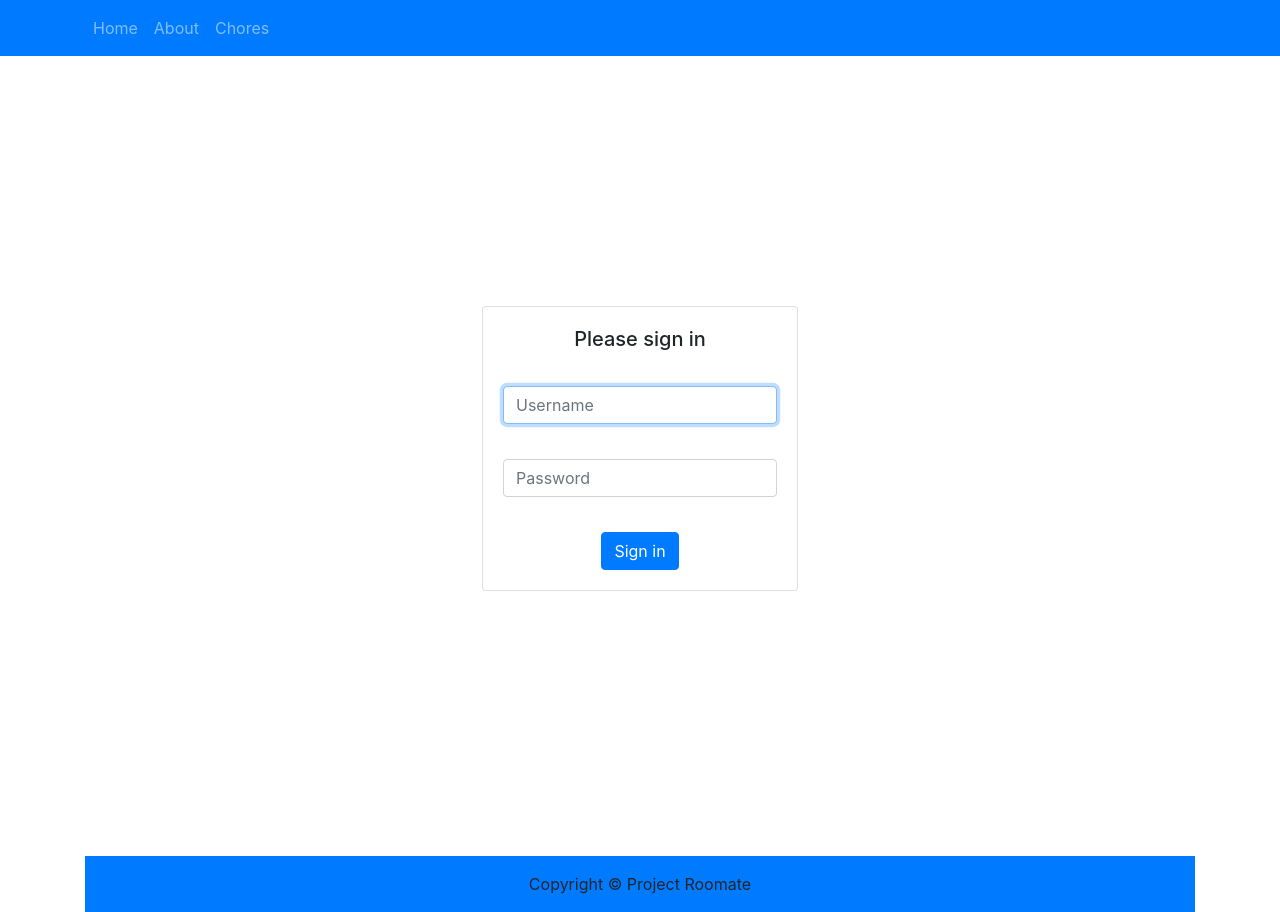
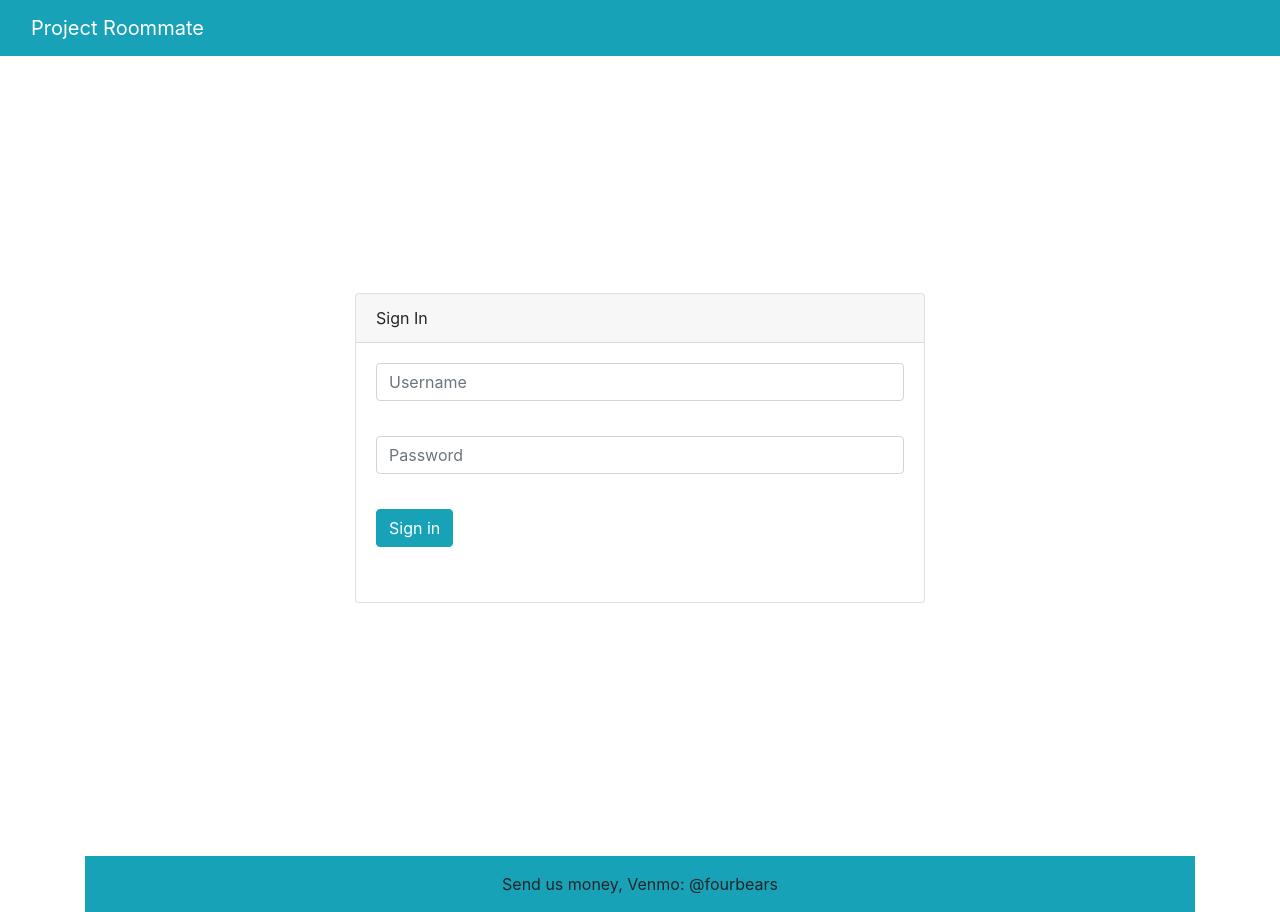
Before and after one commit to hcharlie1201/projectRoomate, a Django app: page /users/login/ in a window 1280 px wide. Run offline with Django 3.2, Linux system fonts and the light colour scheme; some libraries are stand-ins or nearby versions.

Commit message:
Login/Logout is done

```diff
--- a/room/settings.py
+++ b/room/settings.py
@@ -31,7 +31,8 @@ ALLOWED_HOSTS = []
 # Application definition
 
 INSTALLED_APPS = [
-    'django.contrib.admin',
+    'roomate_app',
+    'users',
     'django.contrib.auth',
     'django.contrib.contenttypes',
     'django.contrib.sessions',
@@ -40,8 +41,7 @@ INSTALLED_APPS = [
     'django_nose',
     'aloe_django',
     'coverage',
-    'roomate_app',
-    'users'
+    'django.contrib.admin',
 ]
 
 MIDDLEWARE = [
--- a/roomate_app/static/roomate_app/style.css
+++ b/roomate_app/static/roomate_app/style.css
@@ -3,10 +3,20 @@
 }
 
 .form-space {
-    margin-top: 35px;
+    margin-bottom: 35px;
+}
+
+.card-size-login {
+    width: 50%;
 }
 
 html, body {
     margin: 0;
     height: 100%;
 }
+
+.card-size-home {
+    padding-top: 5%;
+    padding-bottom: 5%;
+    width: 35%;
+}
--- a/templates/partials/_footer.html
+++ b/templates/partials/_footer.html
@@ -1,4 +1,3 @@
-<footer id="main-footer" class="py-3 bg-primary text-blue text-center">
-  Copyright &copy;
-  <span class="text-white"></span> Project Roomate
+<footer id="main-footer" class="py-3 bg-info text-blue text-center sticky-bot">
+  <span class="text-white"></span> Send us money, Venmo: @fourbears
 </footer>
--- a/templates/partials/_navbar.html
+++ b/templates/partials/_navbar.html
@@ -1,4 +1,8 @@
-<nav class="navbar navbar-expand-lg navbar-dark bg-primary sticky-top">
+{% if user.is_authenticated %}
+  <nav class="navbar navbar-expand-lg navbar-dark bg-info sticky-top">
+    <div class="navbar-header">
+      <a class="navbar-brand text-white" href="{% url 'roomate_app:index' %}"> Project Roommate </a>
+    </div>
     <div class="container">
       <button
         class="navbar-toggler"
@@ -8,18 +12,31 @@
       >
         <span class="navbar-toggler-icon"></span>
       </button>
-    <div class="collapse navbar-collapse" id="navbarNavAltMarkup">
+      <div class="collapse navbar-collapse id="navbarNavAltMarkup">
         <ul class="navbar-nav">
           <li>
-          <a class="nav-link" href="index.html">Home</a>
+            <a class="nav-link text-white" href="about.html">About</a>
           </li>
           <li>
-          <a class="nav-link" href="about.html">About</a>
+            <a class="nav-link text-white" href="#">Chores</a>
           </li>
           <li>
-          <a class="nav-link" href="#">Chores</a>
+            <a class="nav-link text-white" href="{% url 'users:logout' %}">Log out</a>
           </li>
         </ul>
       </div>
     </div>
   </nav>
+{% else %}
+  <nav class="navbar navbar-inverse bg-info">
+    <div class="container-fluid">
+        <div class="row">
+            <div class="col-md-12">
+                <div class="navbar-header">
+                    <a class="navbar-brand text-white" href="{% url 'roomate_app:index' %}"> Project Roommate </a>
+                </div>
+            </div>
+        </div>
+    </div>
+  </nav>
+{% endif %}
--- a/templates/registration/login.html
+++ b/templates/registration/login.html
@@ -3,15 +3,22 @@
 
 <div class="container h-100">
   <div class="row h-100 justify-content-center align-items-center">
-    <div id="card" class="card text-center mb-3">
+    <div id="card" class="card card-size-login mb-3">
+      <div class="card-header">
+        Sign In
+      </div>
       <div class="card-body">
         <form class="form-signin" method="post" action="{% url 'users:login' %}">
-          <h5 class="card-title">Please sign in</h5>
-          <label for="inputUsername" class="sr-only">Username</label>
-          <input type="username" id="inputUsername" class="form-control form-space" placeholder="Username" required autofocus>
-          <label for="inputPassword" class="sr-only">Password</label>
-          <input type="password" id="inputPassword" class="form-control form-space" placeholder="Password" required>
-          <button class="btn btn-primary form-space" type="submit">Sign in</button>
+          {% csrf_token %}
+          <label for="{{ form.username.id_for_label }}" class="sr-only">Username</label>
+          <input type="username" id="{{ form.username.id_for_label }}" name="{{ form.username.html_name }}" class="form-control form-space" placeholder="Username" required>
+          <label for="{{ form.password.id_for_label }}" class="sr-only">Password</label>
+          <input type="password" id="{{ form.password.id_for_label }}" name="{{ form.password.html_name }}" class="form-control form-space" placeholder="Password" required>
+          {% if form.errors %}
+            <p class="card-text text-danger">Your username and password didn't match. Please try again.</p>
+          {% endif %}
+          <button class="btn btn-info form-space" type="submit">Sign in</button>
+          <input type="hidden" name="next" value="{% url 'roomate_app:dashboard' %}"/>
         </form>
       </div>
   </div>
--- a/users/urls.py
+++ b/users/urls.py
@@ -1,7 +1,11 @@
 from django.urls import path, include
+from django.contrib.auth import views as views_builtin
+from . import views
 
 app_name = 'users'
 urlpatterns = [
     # Include default auth urls.
     path('', include('django.contrib.auth.urls')),
+    # Registration page.
+    #path('register/', views.register, name='register'),
 ]
--- a/users/views.py
+++ b/users/views.py
@@ -1,3 +1,5 @@
-from django.shortcuts import render
+from django.shortcuts import render, redirect
+from django.contrib.auth import login, authenticate
+from django.contrib.auth.forms import UserCreationForm
 
 # Create your views here.
```
Also changed, not shown: templates/registration/logged_out.html (added, +10 -0 lines), templates/roomate_app/index.html (+6 -15 lines), db.sqlite3. Lines whose indentation alone changed are shown as unchanged.
